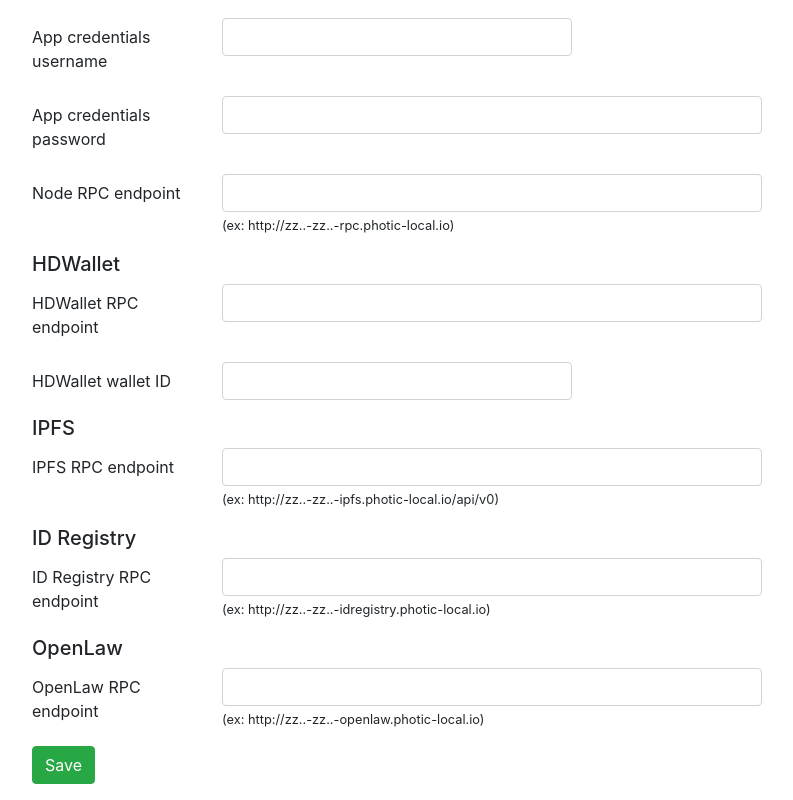
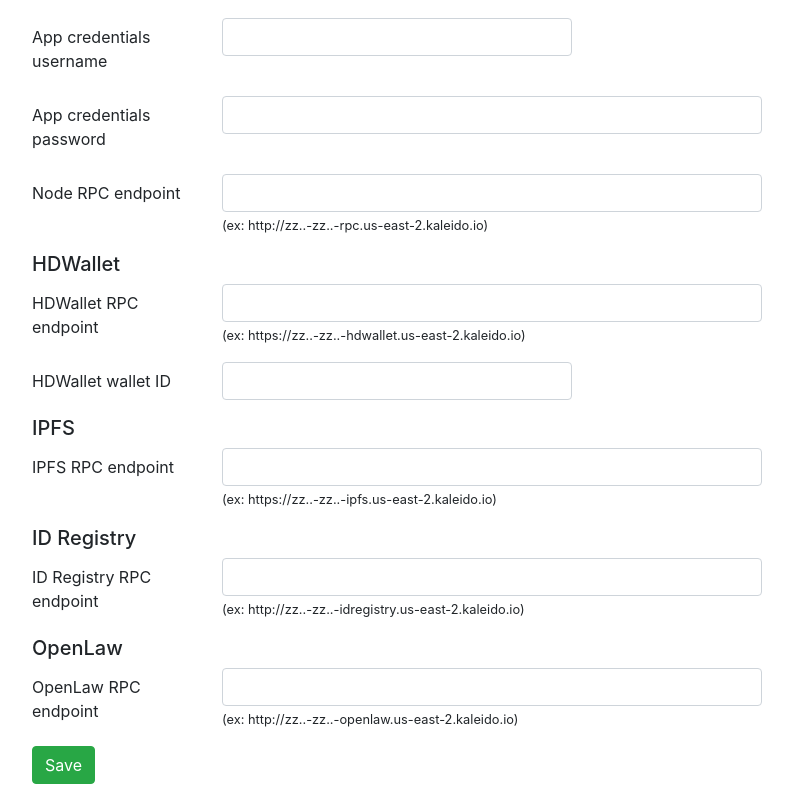
Before and after one commit to kaleido-io/kaleido-samples-gallery, a React (Create React App) app: page /#/ in a window 1280 px wide. Shown: the part 289-1089 px from the top of the page, without its empty margins (53-846 px from the left). Built offline with nearby package versions, Linux system fonts and the light colour scheme.

Commit message:
standardized endpoint urls

```diff
--- a/src/Configure.js
+++ b/src/Configure.js
@@ -73,7 +73,7 @@ class Configure extends Component {
           <label className="col-sm-2 col-form-label">Node RPC endpoint</label>
           <div className="col-sm-6">
             <input type="text" className="form-control col-sm-12" ref={this.nodeRpcEndpoint} />
-            <small>(ex: http://zz..-zz..-rpc.photic-local.io)</small>
+            <small>(ex: http://zz..-zz..-rpc.us-east-2.kaleido.io)</small>
           </div>
         </div>
         <h5>HDWallet</h5>
@@ -81,6 +81,7 @@ class Configure extends Component {
           <label className="col-sm-2 col-form-label">HDWallet RPC endpoint</label>
           <div className="col-sm-6">
             <input type="text" className="form-control col-sm-12" ref={this.hdwalletRpcEndpoint} />
+            <small>(ex: https://zz..-zz..-hdwallet.us-east-2.kaleido.io)</small>
           </div>
         </div>
         <div className="form-group row">
@@ -94,7 +95,7 @@ class Configure extends Component {
           <label className="col-sm-2 col-form-label">IPFS RPC endpoint</label>
           <div className="col-sm-6">
             <input type="text" className="form-control col-sm-12" ref={this.ipfsRpcEndpoint} />
-            <small>(ex: http://zz..-zz..-ipfs.photic-local.io/api/v0)</small>
+            <small>(ex: https://zz..-zz..-ipfs.us-east-2.kaleido.io)</small>
           </div>
         </div>
         <h5>ID Registry</h5>
@@ -102,7 +103,7 @@ class Configure extends Component {
           <label className="col-sm-2 col-form-label">ID Registry RPC endpoint</label>
           <div className="col-sm-6">
             <input type="text" className="form-control col-sm-12" ref={this.idRegistryRpcEndpoint} />
-            <small>(ex: http://zz..-zz..-idregistry.photic-local.io)</small>
+            <small>(ex: http://zz..-zz..-idregistry.us-east-2.kaleido.io)</small>
           </div>
         </div>
         <h5>OpenLaw</h5>
@@ -110,7 +111,7 @@ class Configure extends Component {
           <label className="col-sm-2 col-form-label">OpenLaw RPC endpoint</label>
           <div className="col-sm-6">
             <input type="text" className="form-control col-sm-12" ref={this.openlawRpcEndpoint} />
-            <small>(ex: http://zz..-zz..-openlaw.photic-local.io)</small>
+            <small>(ex: http://zz..-zz..-openlaw.us-east-2.kaleido.io)</small>
           </div>
         </div>
         <div className="form-group row">
--- a/src/HDwallet.js
+++ b/src/HDwallet.js
@@ -129,7 +129,7 @@ class HDwallet extends Component {
     headers.append('Authorization', 'Basic ' + btoa(this.appCredsUsername + ':' + this.appCredsPassword));
     headers.append('content-type', 'application/json')
     headers.append('Accept', 'application/json, text/plain, */*',)
-    return fetch(`${this.hdwalletRpcEndpoint}/wallets/${this.hdwalletWalletId}/accounts/${hdwalletAccountIndex}`, {
+    return fetch(`${this.hdwalletRpcEndpoint}/api/v1/wallets/${this.hdwalletWalletId}/accounts/${hdwalletAccountIndex}`, {
       method: 'GET',
       headers: headers
     }).then(response => response.json())
--- a/src/IPFS.js
+++ b/src/IPFS.js
@@ -53,7 +53,7 @@ class IPFS extends Component {
       headers.append('Accept', 'application/json, text/plain, */*',)
       const formData = new FormData()
       formData.append('blob', this.state.selectedFile)
-      fetch(`${this.ipfsRpcEndpoint}/add`, {
+      fetch(`${this.ipfsRpcEndpoint}/api/v0/add`, {
         method: 'POST',
         headers: headers,
         body: formData
@@ -61,7 +61,7 @@ class IPFS extends Component {
       .then(r => r.json())
       .then(data => {
         console.log(data)
-        let ipfsLink = utils.buildServiceUrlWithCreds(this, this.ipfsRpcEndpoint)
+        let ipfsLink = utils.buildServiceUrlWithCreds(this, `${this.ipfsRpcEndpoint}/api/v0`)
         this.setState(() => ({
           ipfsHash: data.Hash,
           ipfsLink: `${ipfsLink}/cat/${data.Hash}`,
@@ -125,7 +125,7 @@ class IPFS extends Component {
     var headers = new Headers();
     headers.append('Authorization', 'Basic ' + btoa(this.appCredsUsername + ':' + this.appCredsPassword));
     headers.append('Accept', 'application/json, text/plain, */*',)
-    let url = `${this.ipfsRpcEndpoint}/get/${this.state.ipfsHash}`
+    let url = `${this.ipfsRpcEndpoint}/api/v0/get/${this.state.ipfsHash}`
     fetch(url, {
       method: 'GET',
       headers: headers
```
